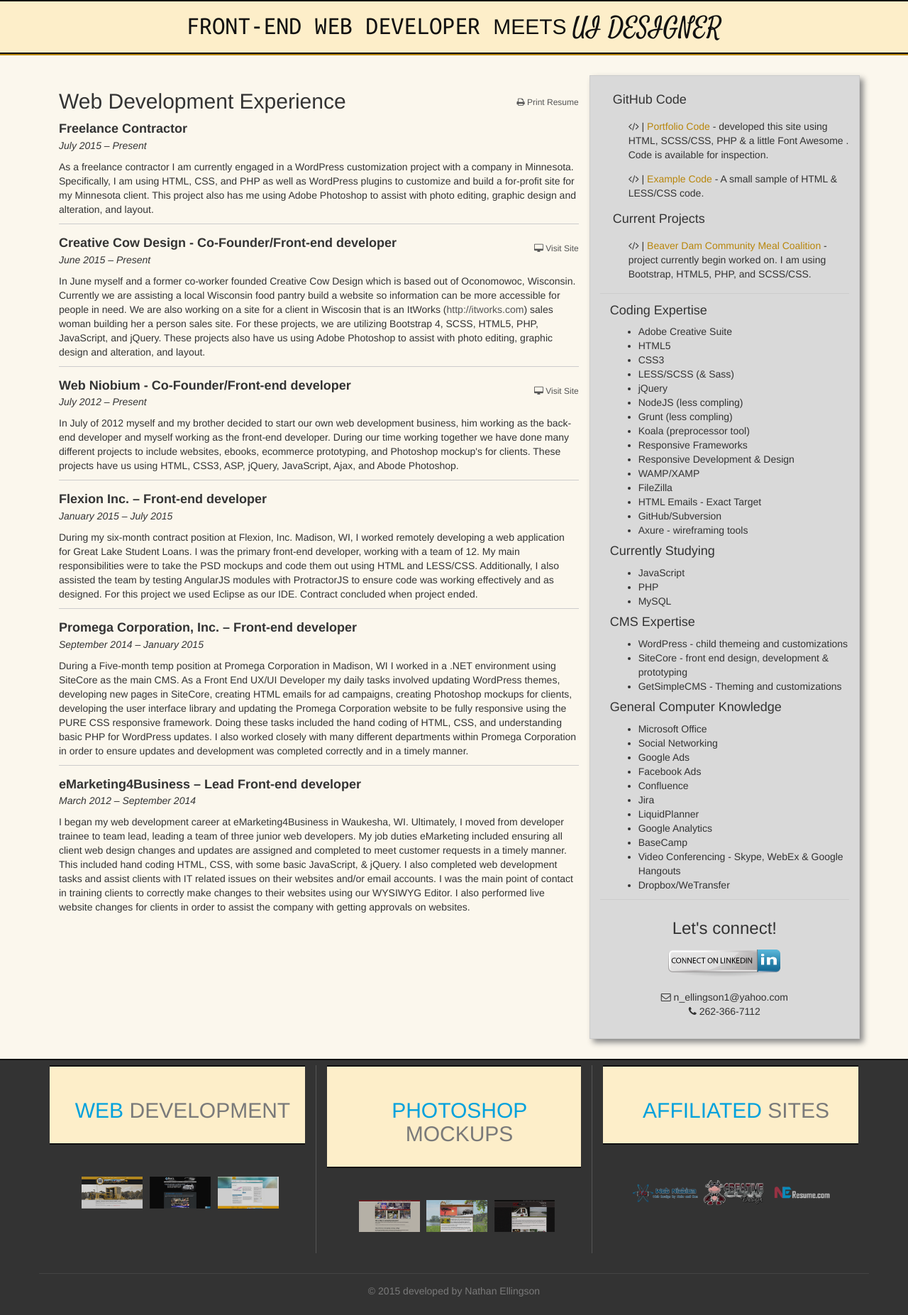
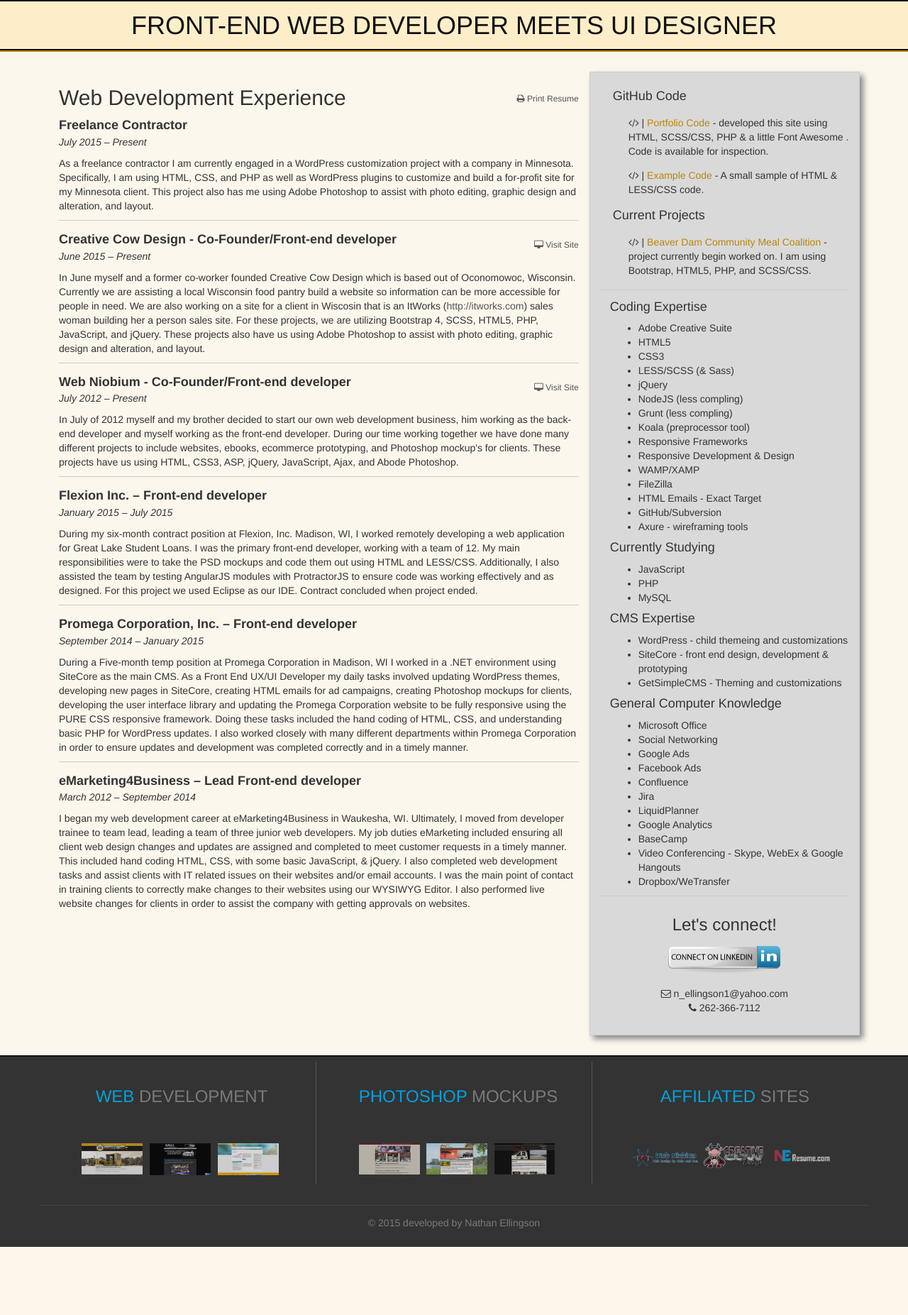
Before and after one commit to tpeelstand/my-portfolio, a PHP site: page / in a window 1280 px wide. Shown: the part 197-2050 px from the top of the page at 71% size. After the commit the page ends 1954 px from the top, so only its background shows below. Run offline with PHP 8.4, Linux system fonts and the light colour scheme; some libraries are stand-ins or nearby versions.

Commit message:
Updates - Revisions 5
Updates to fonts and styles - Revision 5.

```diff
--- a/css/custom.css
+++ b/css/custom.css
@@ -94,18 +94,21 @@
   padding: 1em 0;
   text-transform: uppercase;
   border-bottom: 2px solid #111;
-  border-top: 2px solid #111; }
-  .title .developer {
-    font-family: "Ubuntu Mono"; }
-  .title .meets {
-    font-size: 30px; }
-  .title .designer {
-    font-family: 'Satisfy', cursive; }
+  border-top: 2px solid #111;
+  /* .developer {
+      font-family: 'Ubuntu Mono', ;
+  }
+  .meets {
+      font-size: $font-size-h2;
+  }
+  .designer {
+      font-family: 'Satisfy', cursive;
+  } */ }
   .title h1 {
     margin: 0 auto;
     text-align: center;
     color: #111;
-    font-size: 36px; }
+    font-size: 24px; }
 
 /***********************
     CONTENT
@@ -208,7 +211,10 @@
   footer .title {
     padding-top: 1.5em;
     padding-left: .5em;
-    text-align: center; }
+    text-align: center;
+    background: none;
+    border: none;
+    font-size: 24px; }
     footer .title span {
       color: #00a1dd; }
   footer ul {
@@ -265,6 +271,9 @@
           color: #fdeec9;
           text-decoration: none; }
 
+  .title h1 {
+    font-size: 36px; }
+
   header .container .row .profile .profileInfo {
     display: none; }
   header .container .row .about-me blockquote {
@@ -304,7 +313,6 @@
     border-bottom: none;
     margin-top: .5em; }
   footer ul li {
-    font-size: 30px;
     float: left;
     width: 30%;
     text-align: center; }
--- a/scss/custom.scss
+++ b/scss/custom.scss
@@ -154,7 +154,7 @@
     border-bottom: 2px solid #111;
     border-top: 2px solid #111;
 
-    .developer {
+    /* .developer {
         font-family: 'Ubuntu Mono', ;
     }
     .meets {
@@ -162,12 +162,12 @@
     }
     .designer {
         font-family: 'Satisfy', cursive;
-    }
+    } */
     h1 {
         margin: 0 auto;
         text-align: center;
         color: #111;
-        font-size: $font-size-h1;
+        font-size: $font-size-h3;
     }
 }
 /***********************
@@ -323,7 +323,9 @@
                 padding-top: 1.5em;
                 padding-left: .5em;
                 text-align: center;
-
+                background: none;
+                border: none;
+                 font-size: $font-size-h3;
                 span {
                     color: #00a1dd;
                 }
@@ -400,6 +402,12 @@
                 text-decoration: none;
             }
         }
+    }
+}
+
+.title {
+    h1 {
+        font-size: $font-size-h1;
     }
 }
 
@@ -486,7 +494,6 @@
     }
         ul {
             li {
-                font-size: $font-size-h2;
                 float: left;
                 width: 30%;
                 text-align: center;
```
Also changed, not shown: 2 other files.
